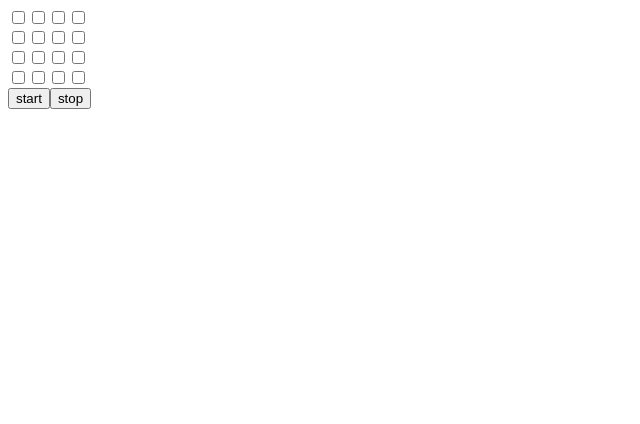
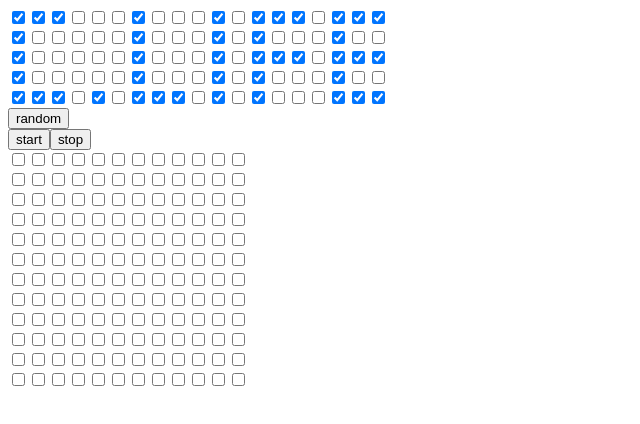
Before and after one commit to hoture/checkbox-lifegame, a React (Create React App) app: page / in a window 1280 px wide. Shown: the top 424 px of the page, without its empty margins (0-640 px from the left). Built offline with nearby package versions, Linux system fonts and the light colour scheme.

Commit message:
add random button

```diff
--- a/src/App.jsx
+++ b/src/App.jsx
@@ -1,11 +1,12 @@
 import React, { Component } from 'react';
 import Lifegame from './Lifegame'
+import Header from './Header'
 
 class App extends Component {
   constructor(props) {
     super(props)
 
-    const size = 4
+    const size = 12
     const interval = 1000
     let field = new Array(size)
     for (let irow = 0; irow < size; irow++) {
@@ -101,18 +102,39 @@ class App extends Component {
   }
 
   handleStop() {
+    this.setState({
+      started: false
+    })
     clearInterval(this.timer)
+  }
+
+  handleRandom() {
+    const { size } = this.state
+    let nextField = this.copyField()
+
+    for (let irow = 0; irow < size; irow++) {
+      for (let icol = 0; icol < size; icol++) {
+        nextField[irow][icol].checked = (Math.random() > 0.7) ? true : false
+      }
+    }
+
+    this.setState({
+      field: nextField
+    })
   }
 
   render() {
 
     return (
       <div>
+        <Header />
         <Lifegame
           field={this.state.field}
+          started={this.state.started}
           handleCheck={this.handleCheck.bind(this)}
           handleStart={this.handleStart.bind(this)}
           handleStop={this.handleStop.bind(this)}
+          handleRandom={this.handleRandom.bind(this)}
         />
       </div>
     )
--- a/src/Buttons.jsx
+++ b/src/Buttons.jsx
@@ -4,8 +4,13 @@ class Buttons extends Component {
   render() {
     return (
       <div>
-        <span><button onClick={() => this.props.handleStart()}>start</button></span>
-        <span><button onClick={() => this.props.handleStop()}>stop</button></span>
+        <div>
+          <button onClick={() => this.props.handleRandom()} disabled={this.props.started}>random</button>
+        </div>
+        <div>
+          <span><button onClick={() => this.props.handleStart()} disabled={this.props.started}>start</button></span>
+          <span><button onClick={() => this.props.handleStop()}>stop</button></span>
+        </div>
       </div>
     )
   }
--- /dev/null
+++ b/src/Header.jsx
@@ -0,0 +1,58 @@
+import React, { Component } from 'react';
+
+class Header extends Component {
+  render() {
+    const renderTitle = () => {
+      let titleArray = new Array(5)
+      for (let i = 0; i < 5; i++) {
+        titleArray[i] = new Array(19).fill(false)
+      }
+
+      for (let i = 0; i < 5; i++) {
+        titleArray[i][0] = true
+        titleArray[i][6] = true
+        titleArray[i][10] = true
+        titleArray[i][12] = true
+        titleArray[i][16] = true
+      }
+      for (let i of [0, 4])  {
+        titleArray[i][1] = true
+        titleArray[i][2] = true
+      }
+      for (let i of [0, 2])  {
+        titleArray[i][13] = true
+        titleArray[i][14] = true
+      }
+      for (let i of [0, 2, 4])  {
+        titleArray[i][17] = true
+        titleArray[i][18] = true
+      }
+      for (let i of [4])  {
+        titleArray[i][4] = true
+        titleArray[i][7] = true
+        titleArray[i][8] = true
+      }
+
+
+      return (
+        <div>
+          {titleArray.map(row => {
+            return (
+              <div>
+                {row.map(item => <span><input type='checkbox' checked={item} readOnly /></span>)}
+              </div>
+            )
+           })}
+        </div>
+      )
+    }
+
+    return (
+      <div>
+        {renderTitle()}
+      </div>
+    )
+  }
+}
+
+export default Header
--- a/src/Lifegame.jsx
+++ b/src/Lifegame.jsx
@@ -6,8 +6,13 @@ class Lifegame extends Component {
   render() {
     return (
       <div>
+        <Buttons
+          handleStart={this.props.handleStart}
+          handleStop={this.props.handleStop}
+          handleRandom={this.props.handleRandom}
+          started={this.props.started}
+        />
         <Table field={this.props.field} handleCheck={this.props.handleCheck} />
-        <Buttons handleStart={this.props.handleStart} handleStop={this.props.handleStop}/>
       </div>
     )
   }
```
